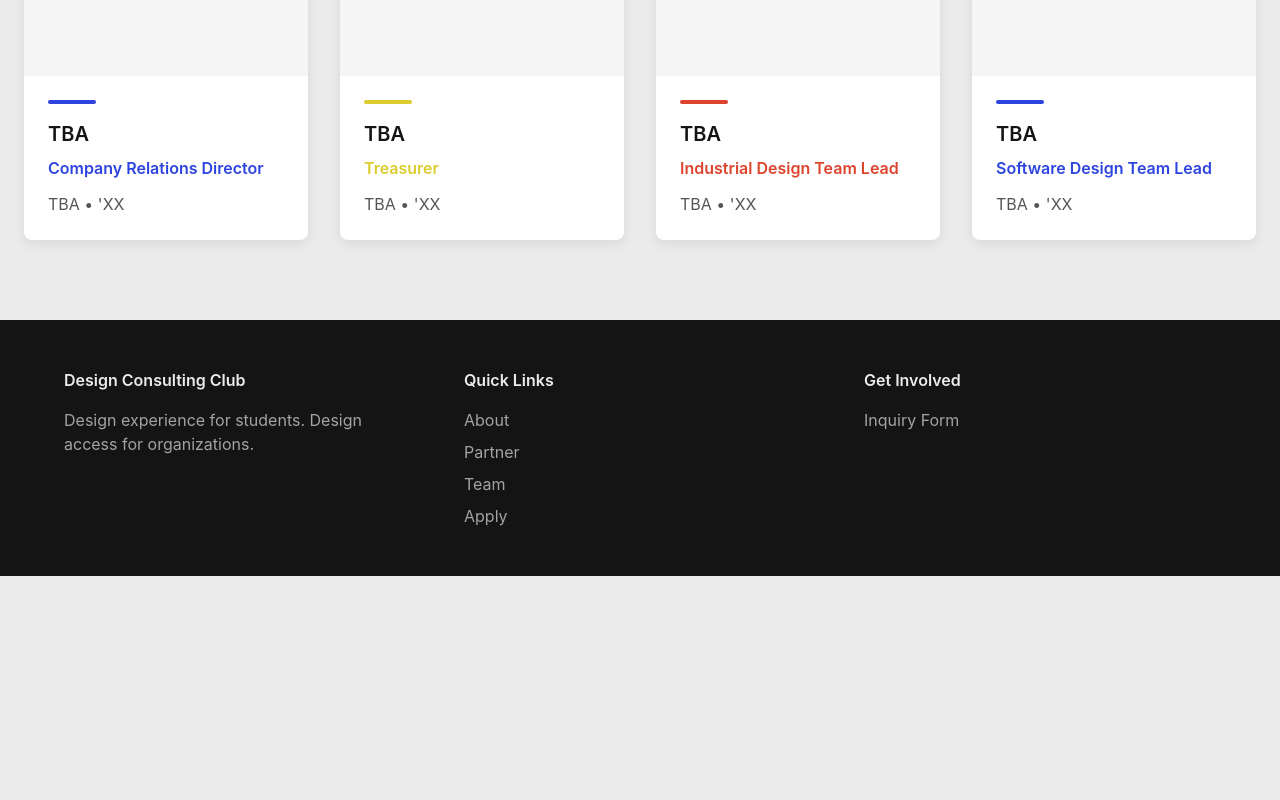
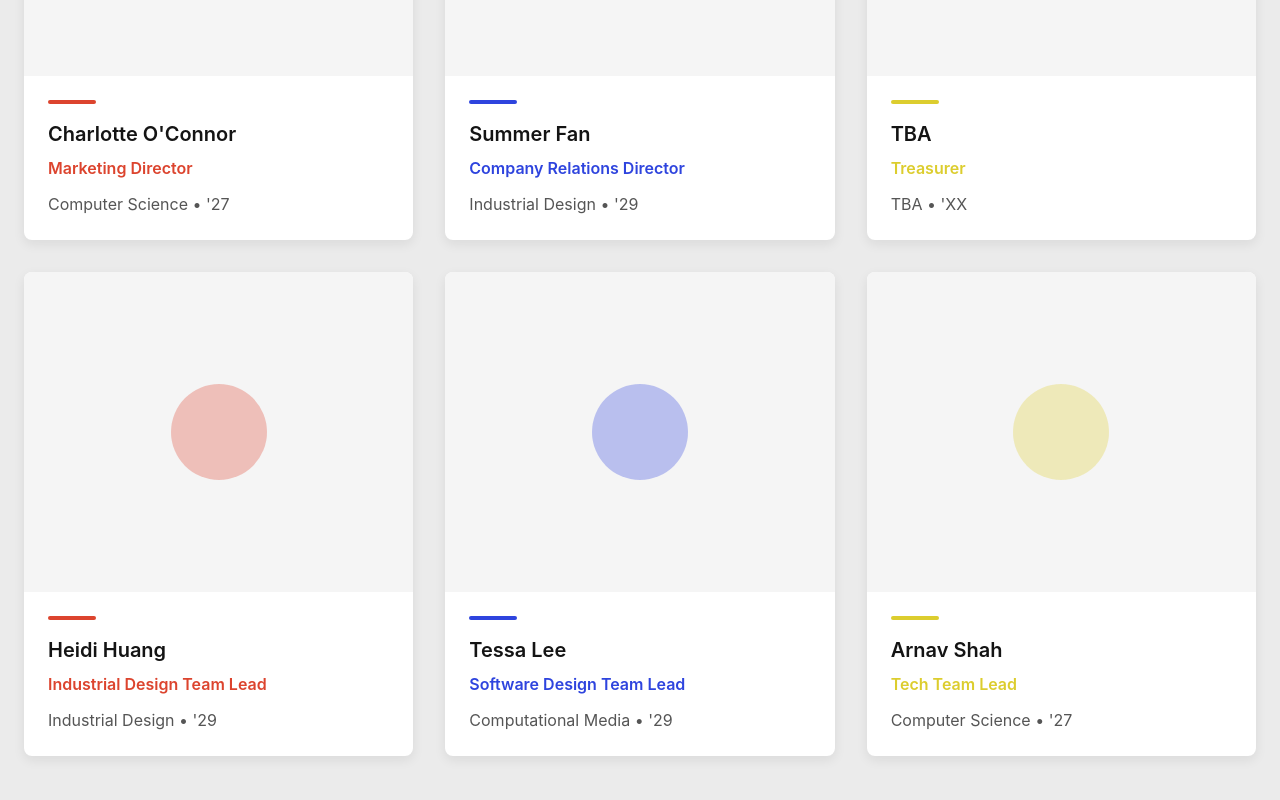
Before and after one commit to DCCGT/gtdcc-site, a React (Vite) app: page /team in a window 1280 px wide. Shown: the part 1060-1860 px from the top of the page. Before the commit the page ends 1636 px from the top, so only its background shows below. Built offline with nearby package versions, Linux system fonts and the light colour scheme.

Commit message:
Updated team page

```diff
--- a/src/pages/Team.tsx
+++ b/src/pages/Team.tsx
@@ -20,16 +20,16 @@ const teamMembers = [
     gradYear: "20XX"
   },
   {
-    name: "TBA",
+    name: "Charlotte O'Connor",
     position: "Marketing Director",
-    major: "TBA",
-    gradYear: "20XX"
+    major: "Computer Science",
+    gradYear: "2027"
   },
   {
-    name: "TBA",
+    name: "Summer Fan",
     position: "Company Relations Director",
-    major: "TBA",
-    gradYear: "20XX"
+    major: "Industrial Design",
+    gradYear: "2029"
   },
   {
     name: "TBA",
@@ -38,16 +38,22 @@ const teamMembers = [
     gradYear: "20XX"
   },
   {
-    name: "TBA",
+    name: "Heidi Huang",
     position: "Industrial Design Team Lead",
-    major: "TBA",
-    gradYear: "20XX"
+    major: "Industrial Design",
+    gradYear: "2029"
   },
   {
-    name: "TBA",
+    name: "Tessa Lee",
     position: "Software Design Team Lead",
-    major: "TBA",
-    gradYear: "20XX"
+    major: "Computational Media",
+    gradYear: "2029"
+  },
+  {
+    name: "Arnav Shah",
+    position: "Tech Team Lead",
+    major: "Computer Science",
+    gradYear: "2027"
   }
 ];
 
@@ -70,7 +76,7 @@ export default function Team() {
             </p>
           </div>
 
-          <div className="grid md:grid-cols-2 lg:grid-cols-4 gap-8">
+          <div className="grid md:grid-cols-3 gap-8">
             {teamMembers.map((member, index) => (
               <div
                 key={index}
```
